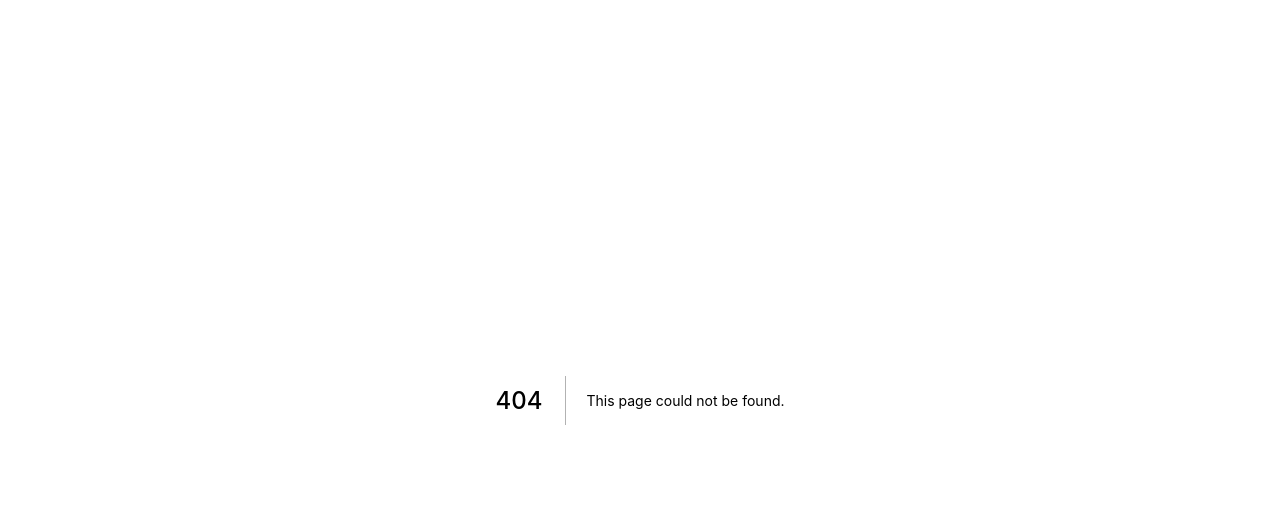
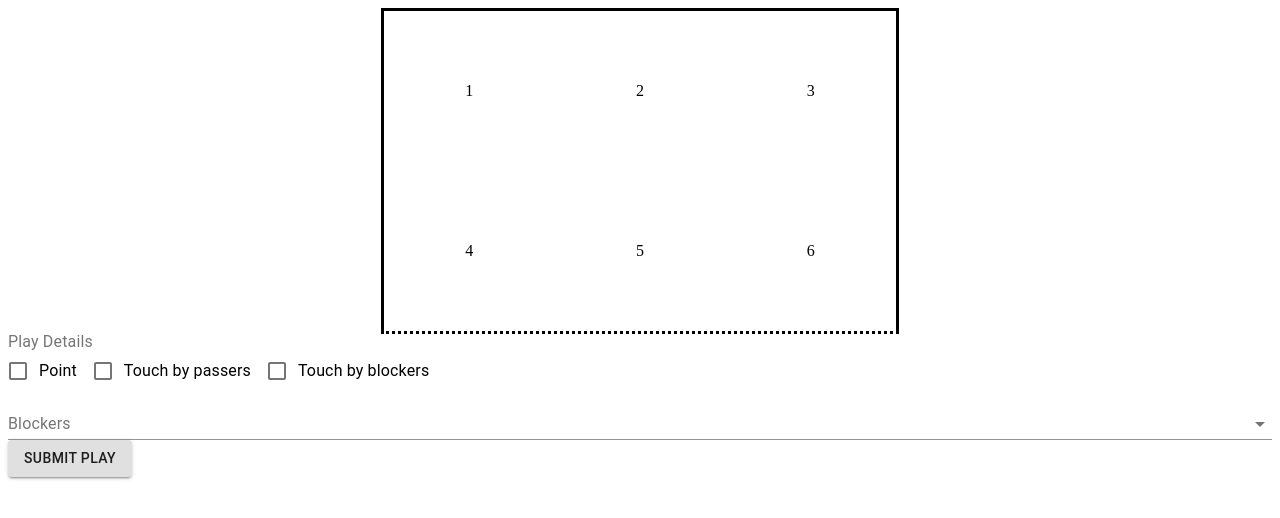
Before and after one commit to ryanctyoung/coachingassist, a Next.js app in the folder client/: page /components/playbook in a window 1280 px wide. Before the commit this address had no page. Shown: the top 518 px of the page. Built offline with nearby package versions, Linux system fonts and the light colour scheme.

Commit message:
additional input variablesw

```diff
--- /dev/null
+++ b/client/pages/components/playbook/index.js
@@ -0,0 +1,106 @@
+import React, {useState, useEffect} from 'react'
+import Link from 'next/link';
+import Court from '../../core/court_core';
+import {
+  Checkbox,
+  FormLabel,
+  FormControlLabel,
+  FormGroup,
+  FormControl,
+  Button,
+  InputLabel,
+  Select } from '@material-ui/core';
+
+export default function Playbook() {
+
+  const [zone, setZone] = useState();
+  const [bools, setBool] = useState({
+    pointBl: false,
+    touchGroundBl: false,
+    touchBlockBl: false,
+  });
+  const [blockers, setBlockers] = useState();
+
+    useEffect(() => {
+      console.log("Zone is " + zone);
+    }, [zone]);
+
+  const court_callBack = (number) => {
+    setZone(number);
+  }
+
+  const submitCallback = () => {
+    const {pointBl, touchBlockBl, touchGroundBl} = bools;
+    console.log("Data submitted: The player got a kill: " + pointBl
+      + " The blockers got a hand on the ball: " +touchBlockBl
+      + " The passers got to the ball: "+ touchGroundBl);
+  }
+  return (
+    <div>
+      <Court callBack={court_callBack}/>
+      <FormLabel component="legend">Play Details</FormLabel>
+      <FormGroup>
+        <FormGroup row name="bools">
+
+         <FormControlLabel
+          control={
+              <Checkbox
+                checked={bools.pointBl}
+                onChange={(e) => {setBool({...bools, [e.target.name]:e.target.checked})}}
+                name="pointBl"
+                color="primary"
+              />
+          }
+          label="Point"
+          />
+
+          <FormControlLabel
+          control={
+              <Checkbox
+                checked={bools.touchGroundBl}
+                onChange={(e) => {setBool({...bools, [e.target.name]:e.target.checked})}}
+                name="touchGroundBl"
+                color="primary"
+              />
+          }
+          label="Touch by passers"
+          />
+
+          <FormControlLabel
+          control={
+              <Checkbox
+                checked={bools.touchBlockBl}
+                onChange={(e) => {setBool({...bools, [e.target.name]:e.target.checked})}}
+                name="touchBlockBl"
+                color="primary"
+              />
+          }
+          label="Touch by blockers"
+          />
+
+        </FormGroup>
+      <FormControl>
+        <InputLabel htmlFor="age-native-simple">Blockers</InputLabel>
+        <Select
+          native
+          value={blockers}
+          onChange={(e) => {setBlockers(e.target.value)}}
+          inputProps={{
+            name: 'blockers',
+            id: 'blockers-native-simple',
+          }}
+        >
+          <option aria-label="None" value="" />
+          <option value={0}>Open</option>
+          <option value={1}>Single</option>
+          <option value={2}>Double</option>
+          <option value={3}>Triple</option>
+        </Select>
+      </FormControl>
+      </FormGroup>
+      <Button variant="contained" onClick={submitCallback}>
+        Submit Play
+      </Button>
+    </div>
+  );
+}
--- a/client/pages/core/court_core.js
+++ b/client/pages/core/court_core.js
@@ -1,34 +1,18 @@
 import React from 'react';
 
 import { Grid, Box } from '@material-ui/core';
-import { makeStyles } from '@material-ui/styles';
 import { Container } from 'react-bootstrap';
-// const Box = styled.div`
-
-// 	width: 50%;
-// `;
-
-const useStyles = makeStyles({
-  root: {
-
-
-
-  },
-
-});
-
-
 
 export default function Court(props){
 
-  const styles = useStyles();
-
+	const callBack = props.callBack;
+  //const styles = useStyles();
 
 	const Zone = (props) => {
 		let number = props.number;
 
 		const clickCallback = () => {
-			console.log("Click callback of Zone ${number}");
+			callBack(number);
 		}
 
 		return(
@@ -39,8 +23,6 @@ export default function Court(props){
 			</div>
 		);
 	}
-
-
 
 	const Column = (props) => {
 		let number = props.number;
@@ -57,7 +39,7 @@ export default function Court(props){
 		return(
 			<Grid item container style={{
 		    display: 'flex',
-		    'justify-content': 'space-around',
+		    'justifyContent': 'space-around',
 			}}>
 				<Column number={3*(number)-2}/>
 				<Column number={3*(number)-1}/>
@@ -67,15 +49,15 @@ export default function Court(props){
 	}
 
 	return(
-		<Container style={{display: 'flex', 'justify-content': 'center'}}>
+		<Container style={{display: 'flex', 'justifyContent': 'center'}}>
 			<div style={{
 		  	border: '.2em solid black',
-		  	'border-bottom':'dotted',
+		  	'borderBottom':'dotted',
 		    width: '40vw',
 		    height: '40vh',
 		    display: 'flex',
-		    'flex-direction': 'column',
-		    'justify-content': 'space-around',
+		    'flexDirection': 'column',
+		    'justifyContent': 'space-around',
 			}}>
 				<CourtRow number={1}/>
 				<CourtRow number={2}/>
```
Also changed, not shown: client/pages/components/landing/index.js (+20 -7 lines).
